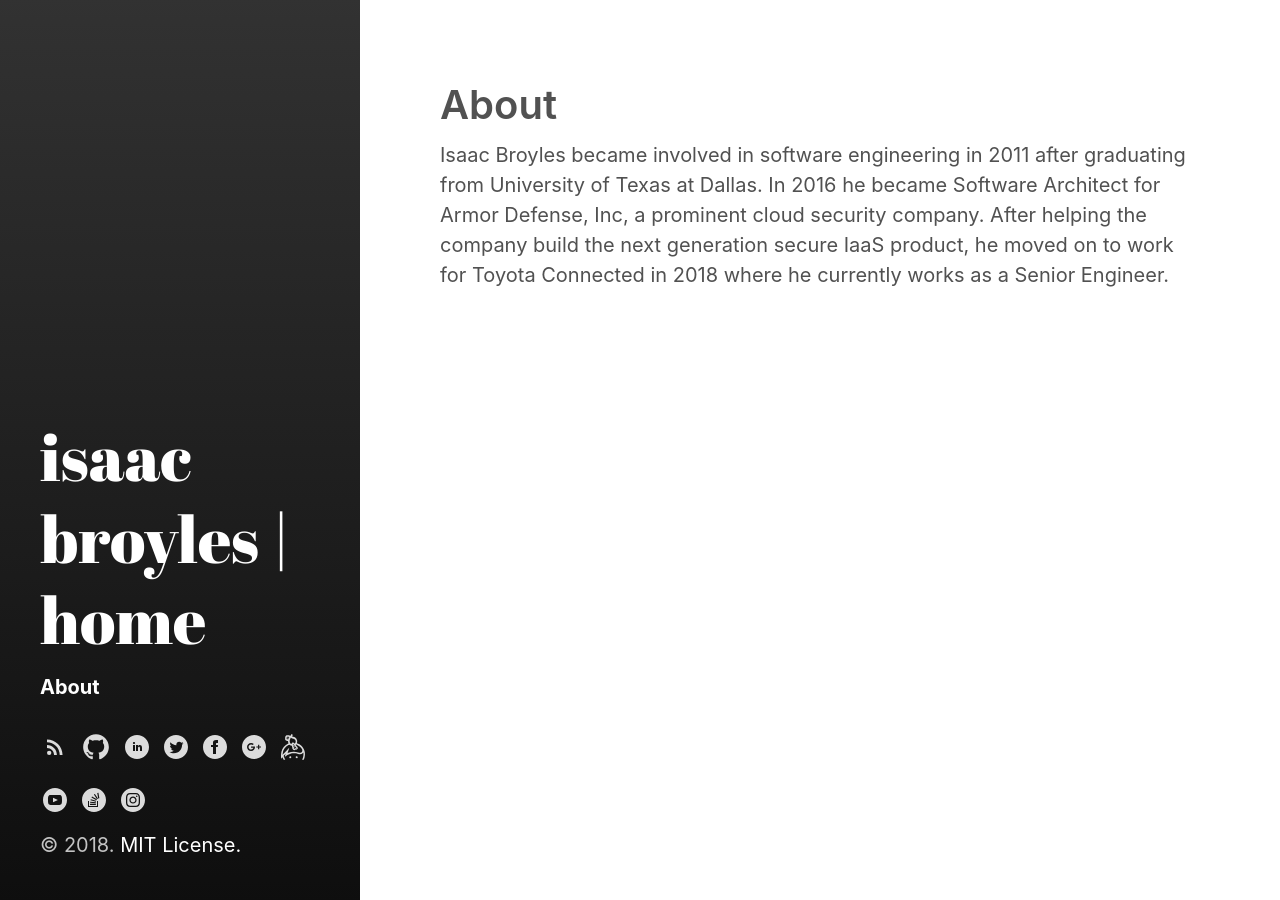
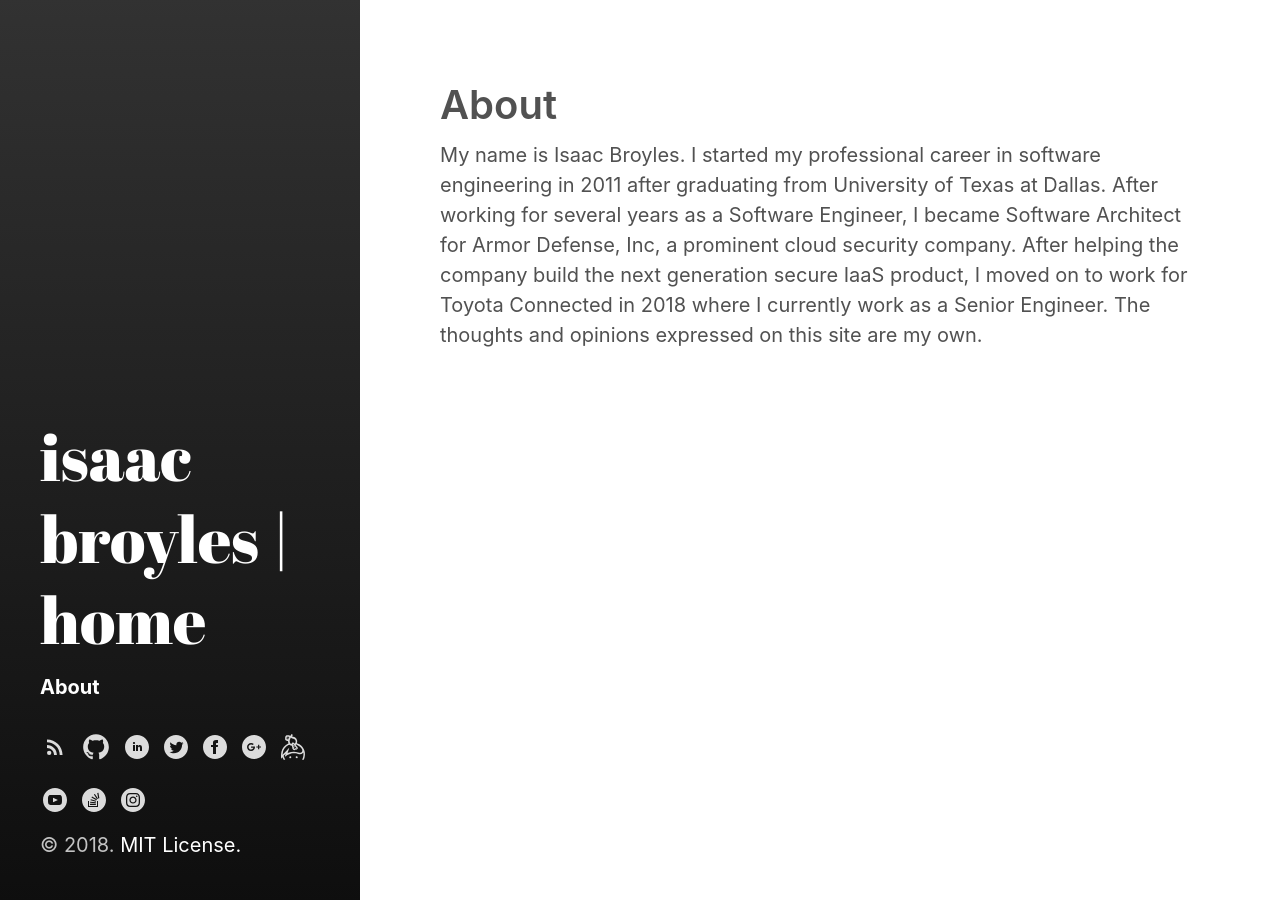
Before and after one commit to isaacbroyles/isaacbroyles.github.io, a Jekyll site: the page built from about.md, in a window 1280 px wide. Built offline with Jekyll 4.4.1, drawn with Linux system fonts in a browser that asks for light colours.

Commit message:
Update about page and meta description

```diff
--- a/_config.yml
+++ b/_config.yml
@@ -1,5 +1,5 @@
 title: isaac broyles | home
-description: Isaac Broyles site featuring articles about Software Engineering
+description: Isaac Broyles' personal site featuring articles about Software Engineering
 show_downloads: true
 google_analytics: 'UA-122362865-1'
 repository: 'isaacbroyles/isaacbroyles.github.io'
--- a/about.md
+++ b/about.md
@@ -4,4 +4,4 @@ title: About
 sidebar_link: true
 ---
 
-Isaac Broyles became involved in software engineering in 2011 after graduating from University of Texas at Dallas. In 2016 he became Software Architect for Armor Defense, Inc, a prominent cloud security company. After helping the company build the next generation secure IaaS product, he moved on to work for Toyota Connected in 2018 where he currently works as a Senior Engineer.
+My name is Isaac Broyles. I started my professional career in software engineering in 2011 after graduating from University of Texas at Dallas. After working for several years as a Software Engineer, I became Software Architect for Armor Defense, Inc, a prominent cloud security company. After helping the company build the next generation secure IaaS product, I moved on to work for Toyota Connected in 2018 where I currently work as a Senior Engineer. The thoughts and opinions expressed on this site are my own.
```
